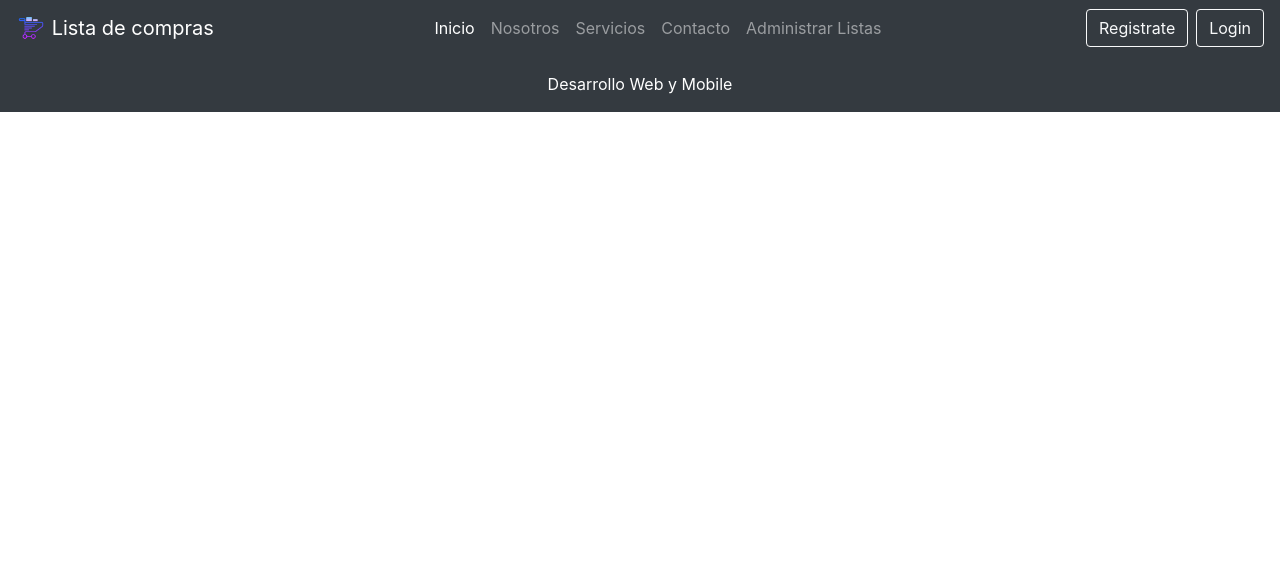
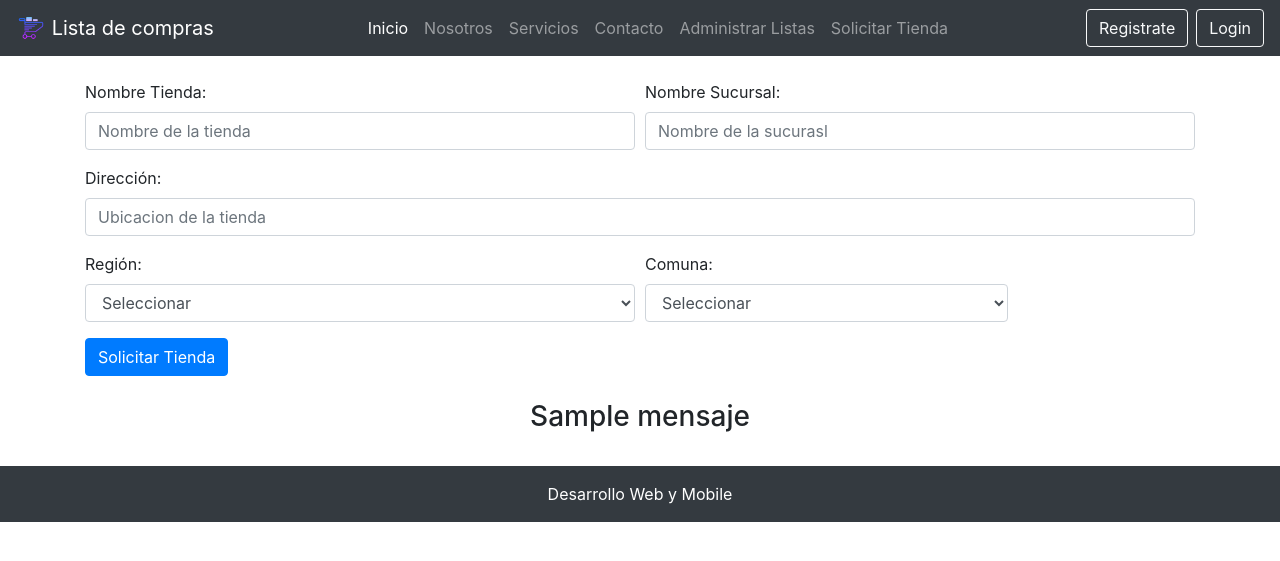
Before and after one commit to hecjara/examen_dwy4191, a Django app: template core/templates/core/form_tienda.html in a window 1280 px wide. Shown: the top 561 px of the page. Run offline with Django 3.2, Linux system fonts and the light colour scheme; data comes from the database, SQL or seed files in the repository; both versions use the stored data as it was after the commit; the template is opened without the code that fills it: values that come from a table or form of the project are taken from there, most other values are stand-ins (such as "Sample title", 1, 10 or a date in 2020); some libraries are stand-ins or nearby versions.

Commit message:
se agrega formulario y funcionalidad para agregar tiendas

```diff
--- a/core/templates/core/base.html
+++ b/core/templates/core/base.html
@@ -37,6 +37,7 @@
                     <a class="nav-item nav-link" href="#">Servicios</a>
                     <a class="nav-item nav-link" href="#">Contacto</a>
                     <a class="nav-item nav-link" href="{% url 'listado_listas' %}">Administrar Listas</a>
+                    <a class="nav-item nav-link" href="{% url 'agregar_tienda' %}">Solicitar Tienda</a>
                 </div>
 
                 <div class="d-flex flex-row justify-content-center">
--- a/core/templates/core/form_tienda.html
+++ b/core/templates/core/form_tienda.html
@@ -4,13 +4,61 @@
 
 {% block contenido %}
 
-    <form action="">
+<br>
 
+<div class="container">
 
+    <form action="" method="POST" id="formulariotienda">
+        {% csrf_token %}
 
+        <div class="form-row">
+            <div class="form-group col-md-6">
+                <label for="txtnombre">Nombre Tienda:</label>
+                <input type="text" class="form-control" name="txtnombre" id="txtnombre" placeholder="Nombre de la tienda">
+            </div>
+            <div class="form-group col-md-6">
+                <label for="txtnom_sucur">Nombre Sucursal:</label>
+                <input type="text" class="form-control" name="txtnom_sucur" id="txtnom_sucur" placeholder="Nombre de la sucurasl">
+            </div>
+        </div>
+        <div class="form-group">
+            <label for="inputAddress">Dirección:</label>
+            <input type="text" class="form-control" name="txtdireccion" id="txtdireccion" placeholder="Ubicacion de la tienda">
+        </div>
+        <div class="form-row">
+            <div class="form-group col-md-6">
+                <label for="cboregion">Región:</label>
+                <select class="form-control" name="cboregion" id="cboregion">
+                    <option value="">Seleccionar</option>
+                    {% for r in regiones %}
+                    <option value="{{ r.id }}">{{ r.nombre }}</option>
+                    {% endfor %}
+                </select>
+            </div>
+            <div class="form-group col-md-4">
+                <label for="cbocomuna">Comuna:</label>
+                <select name="cbocomuna" id="cbocomuna" class="form-control">
+                    <option value="">Seleccionar</option>
+                    {% for c in comunas %}
+                    <option value="{{ c.id }}">{{ c.nombre }}</option>
+                    {% endfor %}
+                </select>
+            </div>
+        </div>
+
+        <input type="submit" value="Solicitar Tienda" class="btn btn-primary">
 
     </form>
+</div>
 
+<br>
 
+<div class="d-flex justify-content-center">
+
+    <h3>{{ mensaje }}</h3>
+
+</div>
+
+<br>
 
 {% endblock contenido %}
--- a/core/urls.py
+++ b/core/urls.py
@@ -1,6 +1,6 @@
 
 from django.urls import path
-from .views import home, listar_listas, agregarlista, eliminar_lista, listar_productos
+from .views import home, listar_listas, agregarlista, eliminar_lista, listar_productos, agregartienda
 
 
 
@@ -10,4 +10,6 @@ urlpatterns = [
     path('agregarlista/', agregarlista, name="agregar_lista"),
     path('eliminar-lista/<id>/', eliminar_lista, name="eliminar_lista"),
     path('listar-productos/<id>/', listar_productos, name="listar_productos"),
+    path('agregar_tienda/', agregartienda, name="agregar_tienda"),
+
 ]
```
Also changed, not shown: core/views.py (+35 -0 lines), db.sqlite3.
